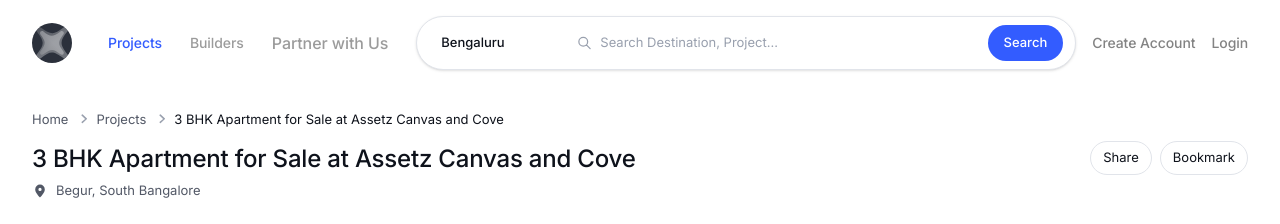
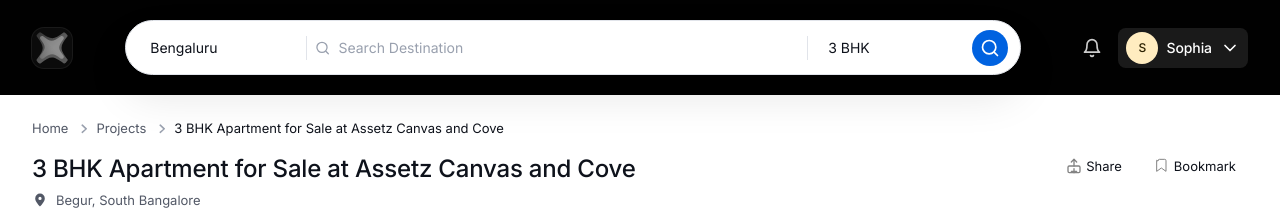
Before and after one commit to anikarakesh/Builder-Sprint-Task, a Next.js app: page /projects in a window 1280 px wide. Shown: the top 224 px of the page. Built offline with nearby package versions, Linux system fonts and the light colour scheme.

Commit message:
final touches

```diff
--- a/app/projects/page.tsx
+++ b/app/projects/page.tsx
@@ -1,5 +1,6 @@
 import React from "react";
 import Topbar from "../../components/Topbar";
+import ProjectsTopbar from "../../components/ProjectsTopbar";
 import Breadcrumbs from "../../components/Breadcrumbs";
 import PropertyHeader from "../../components/PropertyHeader";
 import ImageGallery from "../../components/ImageGallery";
@@ -42,7 +43,9 @@
 
   return (
     <main className="min-h-screen w-full bg-white">
-      <Topbar />
+      <ProjectsTopbar />
+
+
 
       {/* Property Detail Header */}
       <section className="w-full">
--- a/components/NeighbourhoodSection.tsx
+++ b/components/NeighbourhoodSection.tsx
@@ -60,7 +60,7 @@
 export default function NeighbourhoodSection({
   places,
   tabbedPlaces = {},
-  mapImageUrl = "https://maps.gstatic.com/tactile/pane/default_geocode-1x.png",
+  mapImageUrl = "/map.png",
   description =
     "Claim your own piece of majestic living beneath the clouds. Welcome aboard Green Clouds, Kerala’s First Biophilic Sky Bungalows by Veegaland Homes. It is exceptionally unique and available only through exclusive invitation. These homes are designed for a discerning community of families who prioritise life, luxury and nature.",
   amenities: inputAmenities,
--- /dev/null
+++ b/components/ProjectsTopbar.tsx
@@ -0,0 +1,117 @@
+"use client";
+import React, { useCallback, useState } from "react";
+import PhoenixLogo from "./PhoenixLogo";
+import { useRouter } from "next/navigation";
+import { IconBell, IconChevronDown, IconSearch } from "./icons";
+
+export default function ProjectsTopbar() {
+  const router = useRouter();
+  const [city, setCity] = useState<string>("Bengaluru");
+  const [bhk, setBhk] = useState<string>("3 BHK");
+  const [query, setQuery] = useState<string>("");
+
+  const runSearch = useCallback(() => {
+    const params = new URLSearchParams();
+    if (city) params.set("city", city);
+    if (bhk) params.set("bhk", bhk);
+    if (query.trim()) params.set("q", query.trim());
+    router.push(`/projects/browse${params.toString() ? `?${params.toString()}` : ""}`);
+  }, [router, city, bhk, query]);
+
+  const onKeyDown = useCallback(
+    (e: React.KeyboardEvent<HTMLInputElement>) => {
+      if (e.key === "Enter") runSearch();
+    },
+    [runSearch]
+  );
+
+  return (
+    <header className="w-full bg-[#010101]">
+      <div className="mx-auto flex max-w-screen-2xl items-center justify-between gap-4 px-4 py-4 md:px-8 md:py-5">
+        {/* Left: Logo */}
+        <div className="flex items-center gap-3">
+          <div className="size-10 shrink-0 overflow-clip rounded-xl bg-[#0b0b0b] ring-1 ring-[#1a1a1a]">
+            <PhoenixLogo />
+          </div>
+        </div>
+
+        {/* Center: Search pill */}
+        <div className="hidden md:flex flex-1 items-center justify-center">
+          <div className="w-full max-w-4xl rounded-[87px] border border-[#e1e4ea] bg-white px-3 py-2 shadow-[0px_21px_43px_0px_rgba(0,0,0,0.1)]">
+            <div className="grid grid-cols-[160px_1px_1fr_1px_140px_44px] items-center gap-2">
+              {/* City select */}
+              <div className="flex items-center">
+                <select
+                  value={city}
+                  onChange={(e) => setCity(e.target.value)}
+                  className="w-full appearance-none rounded-full bg-transparent px-3 py-2 text-[14px] font-normal text-[#0e121b] outline-none"
+                >
+                  <option>Bengaluru</option>
+                  <option>Mumbai</option>
+                  <option>Delhi</option>
+                  <option>Chennai</option>
+                </select>
+              </div>
+
+              {/* Divider */}
+              <div className="h-6 w-px bg-[#e1e4ea]" />
+
+              {/* Query input */}
+              <div className="flex items-center gap-2">
+                <IconSearch className="size-4 text-[#99a0ae]" />
+                <input
+                  type="text"
+                  placeholder="Search Destination"
+                  value={query}
+                  onChange={(e) => setQuery(e.target.value)}
+                  onKeyDown={onKeyDown}
+                  className="w-full bg-transparent text-[14px] text-[#0e121b] placeholder-[#99a0ae] outline-none"
+                />
+              </div>
+
+              {/* Divider */}
+              <div className="h-6 w-px bg-[#e1e4ea]" />
+
+              {/* BHK select */}
+              <div className="flex items-center">
+                <select
+                  value={bhk}
+                  onChange={(e) => setBhk(e.target.value)}
+                  className="w-full appearance-none rounded-full bg-transparent px-3 py-2 text-[14px] font-normal text-[#0e121b] outline-none"
+                >
+                  <option>1 BHK</option>
+                  <option>2 BHK</option>
+                  <option>3 BHK</option>
+                  <option>4 BHK</option>
+                </select>
+              </div>
+
+              {/* Search button */}
+              <button
+                onClick={runSearch}
+                aria-label="Search"
+                className="ml-auto grid place-items-center rounded-full bg-[#0062e0] p-2 text-white hover:bg-[#0456c1]"
+              >
+                <IconSearch className="size-5" />
+              </button>
+            </div>
+          </div>
+        </div>
+
+        {/* Right: actions */}
+        <div className="flex items-center gap-2">
+          <button className="rounded-lg p-2 text-white/80 hover:bg-white/10">
+            <IconBell className="size-5" />
+          </button>
+          <div className="hidden sm:flex items-center gap-2 rounded-lg bg-white/10 px-2 py-1">
+            <div className="grid size-8 place-items-center rounded-full bg-[#ffecc0] text-[#2a2000] text-[12px] font-medium">
+              S
+            </div>
+            <span className="text-[14px] font-medium tracking-[-0.084px] text-white">Sophia</span>
+            <IconChevronDown className="size-5 text-white" />
+          </div>
+        </div>
+      </div>
+    </header>
+  );
+}
--- a/components/PropertyHeader.tsx
+++ b/components/PropertyHeader.tsx
@@ -1,4 +1,5 @@
 import React from "react";
+import { IconShare } from "./icons";
 
 export default function PropertyHeader({
   title,
@@ -26,10 +27,15 @@
         </div>
       </div>
       <div className="hidden md:flex items-center gap-2">
-        <button className="rounded-full border border-[#e1e4ea] px-3 py-1.5 text-[13px] text-[#0e121b] hover:bg-[#f5f7fa]">
+        <button className="flex items-center gap-1   px-3 py-1.5 text-[13px] text-[#0e121b] hover:bg-[#f5f7fa]">
+          <IconShare className="size-4 text-[#838383]" />
           Share
         </button>
-        <button className="rounded-full border border-[#e1e4ea] px-3 py-1.5 text-[13px] text-[#0e121b] hover:bg-[#f5f7fa]">
+        <button className="flex items-center gap-1   px-3 py-1.5 text-[13px] text-[#0e121b] hover:bg-[#f5f7fa]">
+          {/* Bookmark Logo */}
+          <svg className="size-4 text-[#838383]" fill="none" stroke="currentColor" strokeWidth={1.5} viewBox="0 0 24 24">
+            <path strokeLinecap="round" strokeLinejoin="round" d="M6 4a2 2 0 0 1 2-2h8a2 2 0 0 1 2 2v16l-7-5-7 5V4z" />
+          </svg>
           Bookmark
         </button>
       </div>
--- a/components/Topbar.tsx
+++ b/components/Topbar.tsx
@@ -1,13 +1,19 @@
 "use client";
-import React, { useCallback, useMemo, useState } from "react";
+import React, { useCallback, useState } from "react";
 import PhoenixLogo from "./PhoenixLogo";
 import Link from "next/link";
-import { useRouter } from "next/navigation";
+import { usePathname, useRouter } from "next/navigation";
 
 export default function Topbar() {
   const router = useRouter();
+  const pathname = usePathname();
   const [city, setCity] = useState<string>("Bengaluru");
   const [query, setQuery] = useState<string>("");
+
+  const isActive = useCallback(
+    (href: string) => pathname.startsWith(href),
+    [pathname]
+  );
 
   const runSearch = useCallback(() => {
     const params = new URLSearchParams();
@@ -32,9 +38,24 @@
             </div>
           </Link>
           <nav className="hidden items-center justify-center gap-1 sm:flex">
-            <Link className="rounded-lg px-3 py-2 text-[14px] font-medium tracking-[-0.084px] text-[#335cff]" href="/projects">Projects</Link>
-            <Link className="rounded-lg px-3 py-2 text-[14px] font-medium tracking-[-0.084px] text-[#838383] opacity-80" href="/dashboard">Builders</Link>
-            <Link className="rounded-lg px-3 py-2 text*[14px] font-medium tracking-[-0.084px] text-[#838383] opacity-80" href="/partner">Partner with Us</Link>
+            <Link
+              className={`rounded-lg px-3 py-2 text-[14px] font-medium tracking-[-0.084px] ${isActive("/projects") ? "text-[#335cff]" : "text-[#838383] opacity-80"}`}
+              href="/projects"
+            >
+              Projects
+            </Link>
+            <Link
+              className={`rounded-lg px-3 py-2 text-[14px] font-medium tracking-[-0.084px] ${isActive("/dashboard") ? "text-[#335cff]" : "text-[#838383] opacity-80"}`}
+              href="/dashboard"
+            >
+              Builders
+            </Link>
+            <Link
+              className={`rounded-lg px-3 py-2 text-[14px] font-medium tracking-[-0.084px] ${isActive("/partner") ? "text-[#335cff]" : "text-[#838383] opacity-80"}`}
+              href="/partner"
+            >
+              Partner with Us
+            </Link>
           </nav>
         </div>
 
@@ -75,8 +96,18 @@
         </div>
 
         <div className="hidden items-center justify-start gap-4 sm:flex">
-          <Link href="/create-account" className="text-[14px] font-medium tracking-[-0.084px] text-[#838383]">Create Account</Link>
-          <Link href="/login" className="text-[14px] font-medium tracking-[-0.084px] text-[#838383]">Login</Link>
+          <Link
+            href="/create-account"
+            className={`text-[14px] font-medium tracking-[-0.084px] ${isActive("/create-account") ? "text-[#335cff]" : "text-[#838383] opacity-80"}`}
+          >
+            Create Account
+          </Link>
+          <Link
+            href="/login"
+            className={`text-[14px] font-medium tracking-[-0.084px] ${isActive("/login") ? "text-[#335cff]" : "text-[#838383] opacity-80"}`}
+          >
+            Login
+          </Link>
         </div>
       </div>
     </header>
--- a/components/icons.tsx
+++ b/components/icons.tsx
@@ -117,6 +117,27 @@
   );
 }
 
+export function IconBell({ size = 20, ...props }: IconProps) {
+  return (
+    <svg viewBox="0 0 24 24" fill="none" stroke="currentColor" strokeWidth="2" strokeLinecap="round" strokeLinejoin="round" {...cnSize(size)} {...props}>
+      <path d="M18 8a6 6 0 10-12 0c0 7-3 9-3 9h18s-3-2-3-9" />
+      <path d="M13.73 21a2 2 0 01-3.46 0" />
+    </svg>
+  );
+}
+
+export function IconShare({ size = 20, ...props }: IconProps) {
+  return (
+    <svg viewBox="0 0 24 24" fill="none" stroke="currentColor" strokeWidth="2" strokeLinecap="round" strokeLinejoin="round" {...cnSize(size)} {...props}>
+      <path d="M12 16v6" />
+      <path d="M8 20h8" />
+      <path d="M16 6l-4-4-4 4" />
+      <path d="M12 2v10" />
+      <rect x="3" y="12" width="18" height="10" rx="2" />
+    </svg>
+  );
+}
+
 export function IconKebab({ size = 16, ...props }: IconProps) {
   return (
     <svg viewBox="0 0 24 24" fill="currentColor" {...cnSize(size)} {...props}>
@@ -157,7 +178,9 @@
   IconThumbUp,
   IconMouse,
   IconSearch,
+  IconBell,
   IconKebab,
   IconMedal,
   IconDot,
+  IconShare,
 };
```
Also changed, not shown: public/map.png (added).
